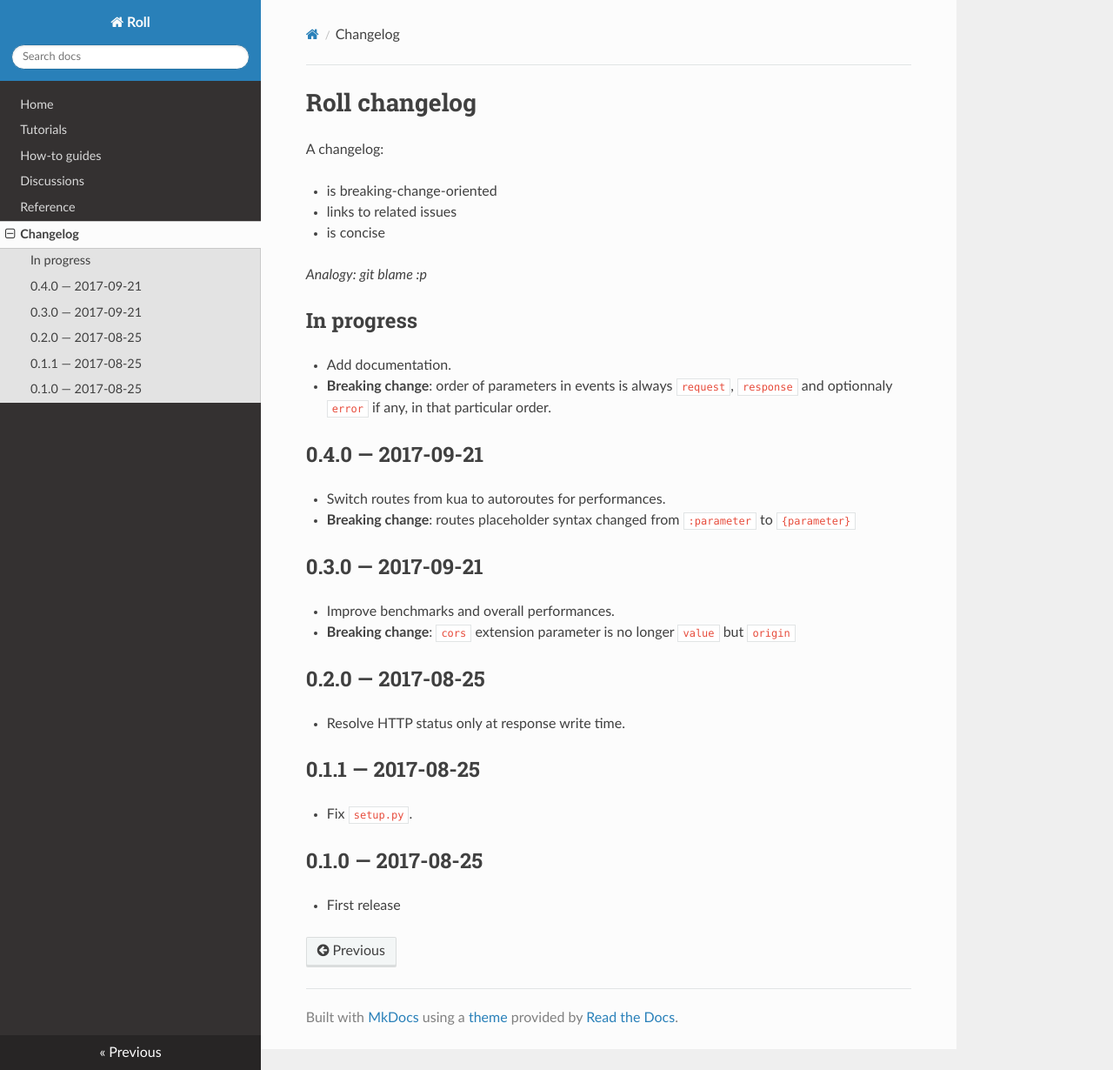
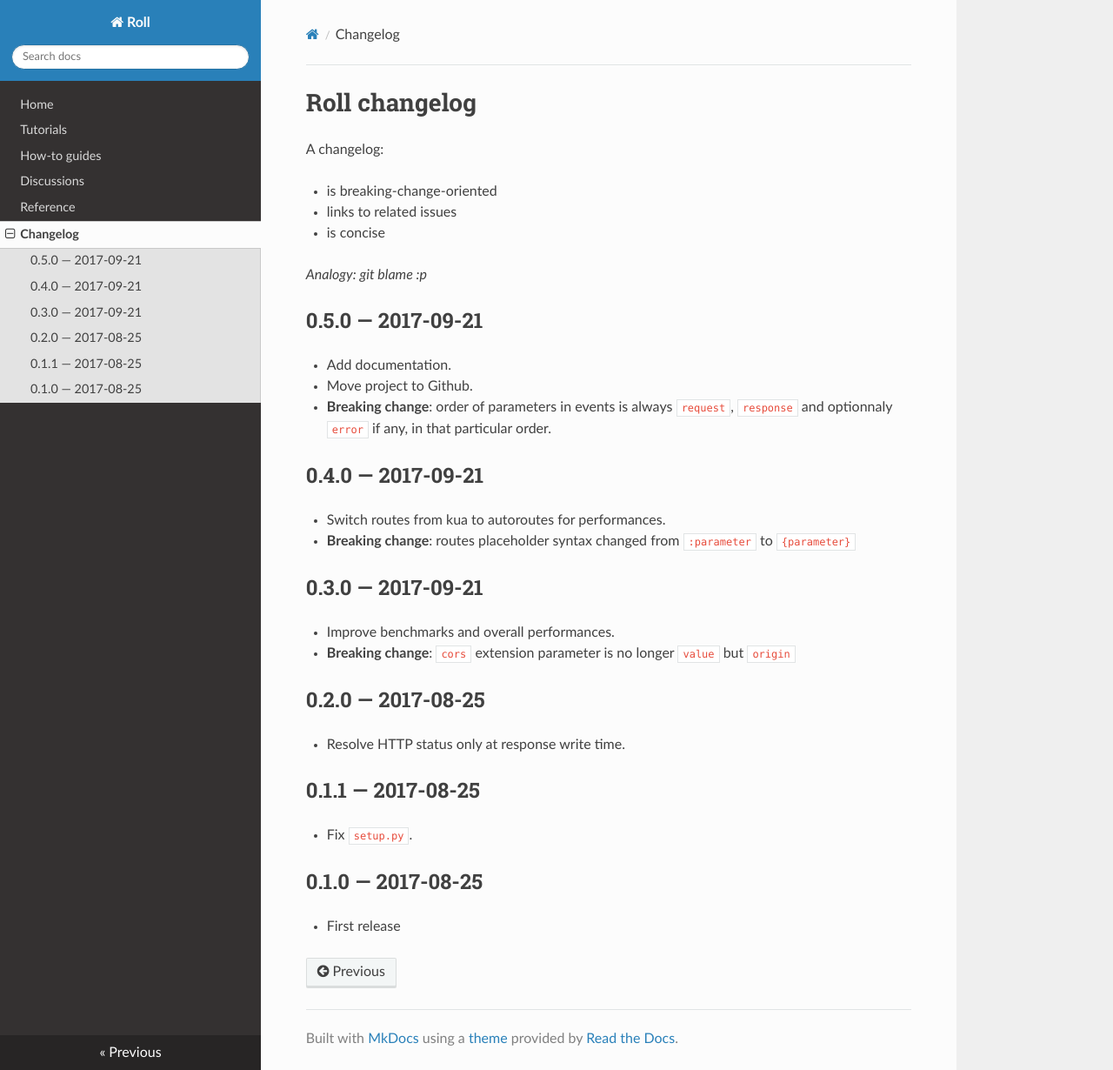
Before and after one commit to pyrates/roll, an MkDocs documentation site: the page built from docs/changelog.md, in a window 1280 px wide and 1230 px high. Shown: the whole window at 87% size. Built offline with MkDocs 1.6.1, drawn with Linux system fonts in a browser that asks for light colours; nearby versions of some CDN libraries; old or Windows-style settings are respelled for this version of MkDocs.

Commit message:
Getting ready for 0.5.0

```diff
--- a/docs/changelog.md
+++ b/docs/changelog.md
@@ -8,9 +8,10 @@ A changelog:
 
 *Analogy: git blame :p*
 
-## In progress
+## 0.5.0 — 2017-09-21
 
 * Add documentation.
+* Move project to Github.
 * **Breaking change**:
   order of parameters in events is always `request`, `response` and
   optionnaly `error` if any, in that particular order.
--- a/setup.py
+++ b/setup.py
@@ -36,7 +36,7 @@ else:
     ]
     cmdclass = {'build_ext': build_ext}
 
-VERSION = (0, 4, 0)
+VERSION = (0, 5, 0)
 
 __author__ = 'Yohan Boniface'
 __contact__ = "yohan.boniface@data.gouv.fr"
```
